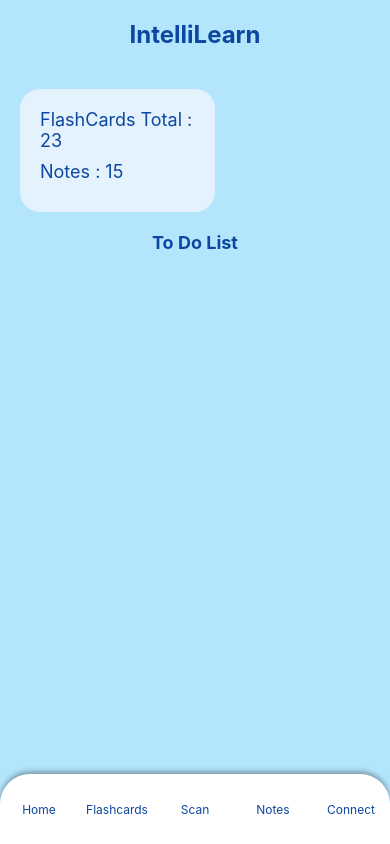
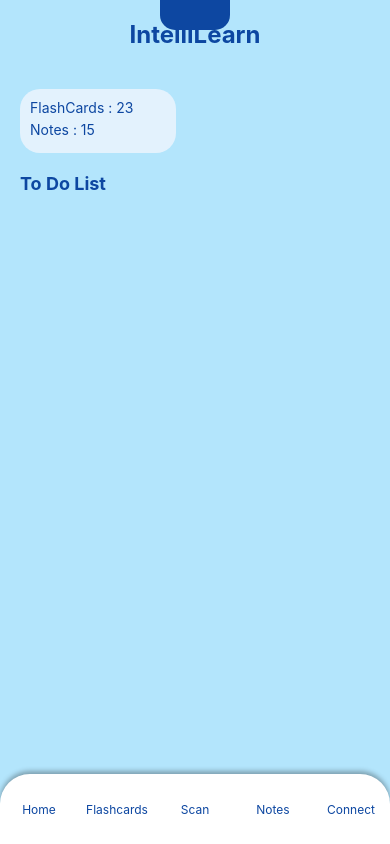
Before and after one commit to sapphiregaze/Intelli-Learn, a React Native app in the folder mobile/: screen /Test in a window 390 px wide. Built offline with nearby package versions, Linux system fonts and the light colour scheme.

Commit message:
Adjust design

```diff
--- a/mobile/TestScreen.js
+++ b/mobile/TestScreen.js
@@ -12,11 +12,14 @@ export default function TestScreen({ navigation }) {
       {/* Contenu principal */}
       <ScrollView style={styles.content}>
         <View style={styles.shortCard}>
-          <Text style={styles.cardTitle}>FlashCards Total : 23</Text>
+          <Text style={styles.cardTitle}>FlashCards : 23</Text>
           <Text style={styles.cardTitle}>Notes : 15</Text>
         </View>
         <Text style={styles.toDoListText}>To Do List</Text>
       </ScrollView>
+
+      {/* Carré arrondi au-dessus du bouton "Scan" */}
+      <View style={styles.scanButton}></View>
 
       {/* Barre de navigation en bas */}
       <View style={styles.navBar}>
@@ -63,21 +66,22 @@ const styles = StyleSheet.create({
   shortCard: {
     backgroundColor: '#E3F2FD',
     borderRadius: 20,
-    padding: 20,
+    padding: 10, // Réduction du padding
     marginHorizontal: 20,
     marginTop: 20,
-    width: '50%', // Largeur réduite
+    width: '40%', // Largeur réduite
   },
   cardTitle: {
-    fontSize: 18,
+    fontSize: 14, // Réduction de la taille de la police
     color: '#0D47A1',
-    marginBottom: 10,
+    marginBottom: 5, // Espacement réduit
   },
   toDoListText: {
     fontSize: 18,
     color: '#0D47A1',
     fontWeight: 'bold',
-    alignSelf: 'center',
+    alignSelf: 'flex-start', // Alignement à gauche
+    marginLeft: 20, // Marge à gauche
     marginTop: 20,
   },
   navBar: {
@@ -106,4 +110,13 @@ const styles = StyleSheet.create({
   navTextDarkBlue: {
     color: '#0D47A1', // Couleur de texte bleu marine
   },
+  scanButton: {
+    position: 'absolute',
+    top: -40, // Décalage vers le haut
+    alignSelf: 'center', // Centrage horizontal
+    width: 70,
+    height: 70,
+    borderRadius: 15,
+    backgroundColor: '#0D47A1', // Fond bleu marine
+  },
 });
```
